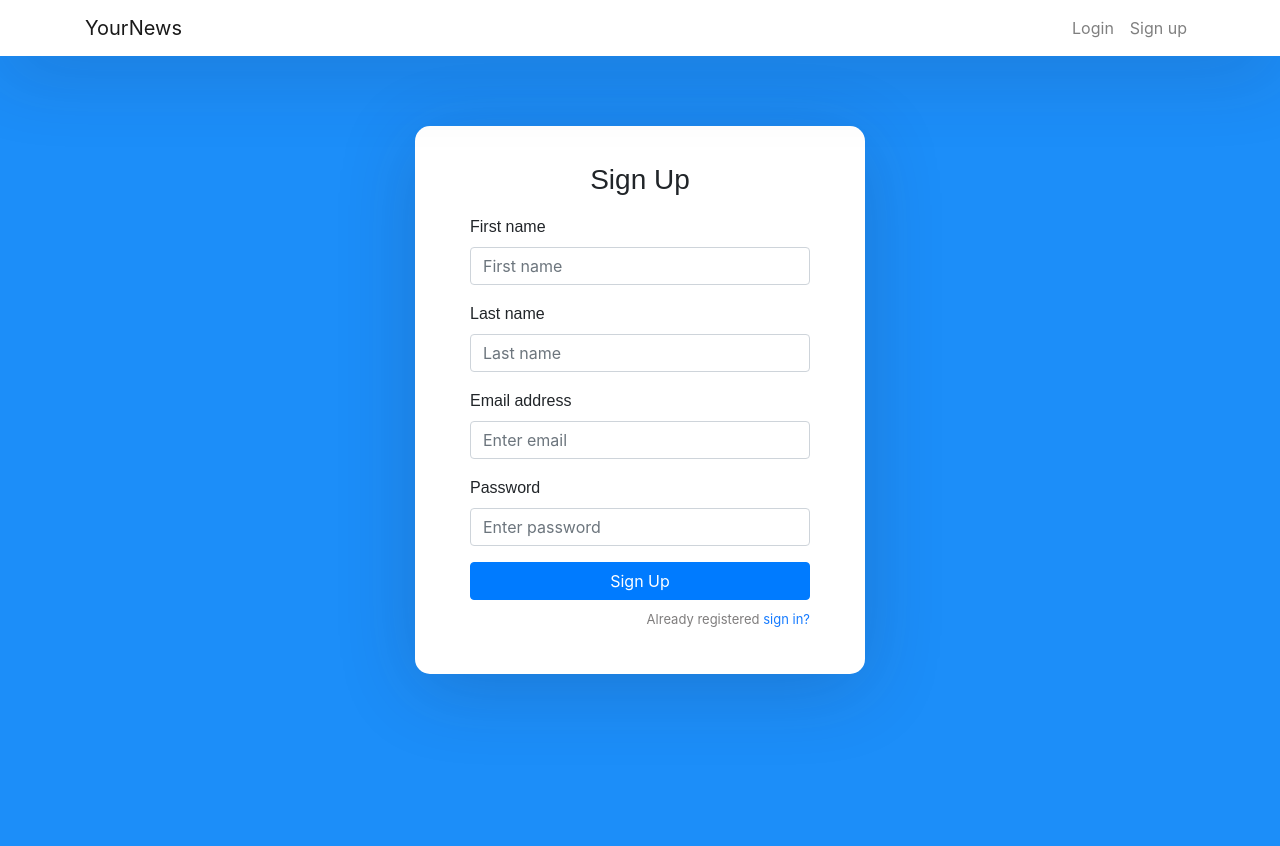
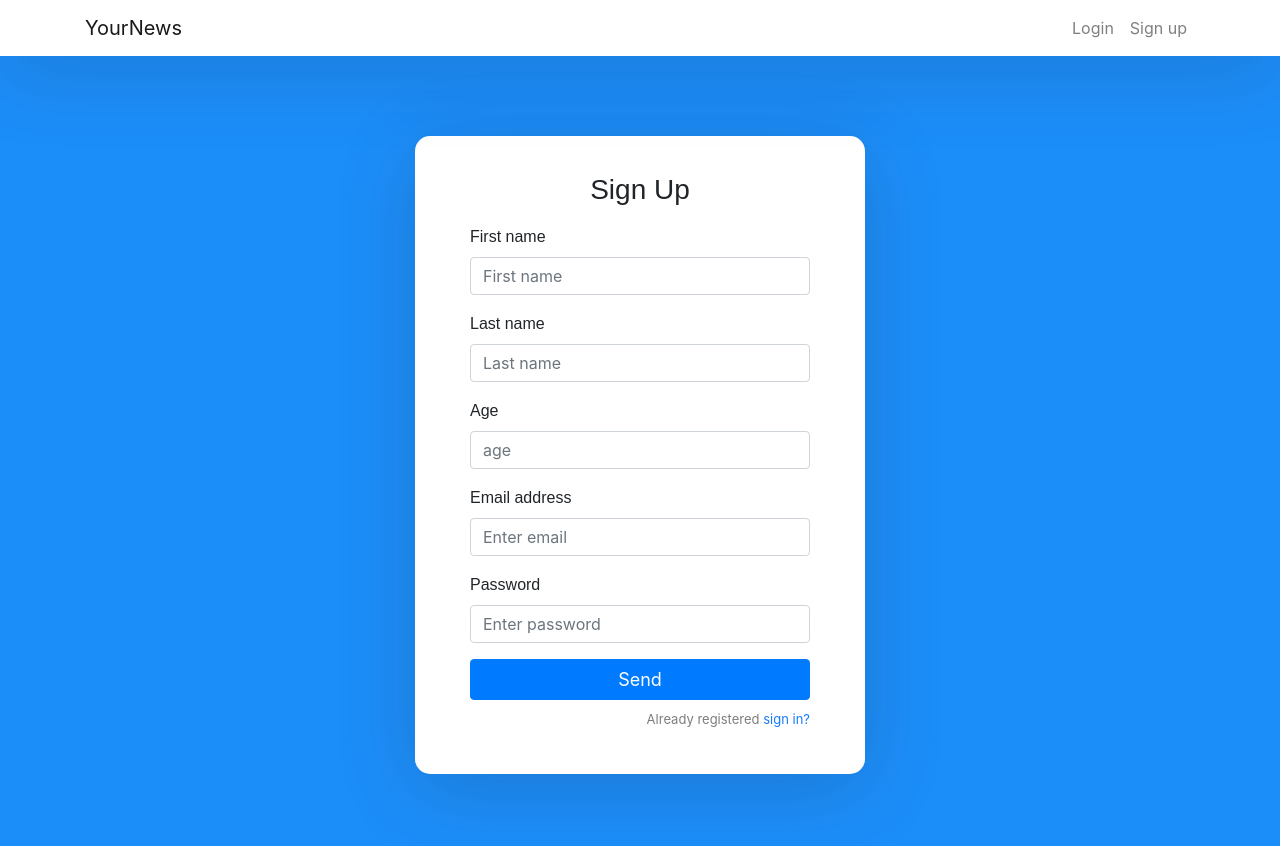
Before and after one commit to kiloa44/news, a React (Create React App) app: page /sign-up in a window 1280 px wide. Shown: the top 846 px of the page. Before the commit the page ends 800 px from the top, so only its background shows below. Built offline with nearby package versions, Linux system fonts and the light colour scheme.

Commit message:
login and signup firebase connection almost done

```diff
--- a/package.json
+++ b/package.json
@@ -10,6 +10,7 @@
     "@testing-library/react": "^9.4.0",
     "@testing-library/user-event": "^7.2.1",
     "bootstrap": "^4.4.1",
+    "firebase": "^7.6.1",
     "react": "^16.12.0",
     "react-dom": "^16.12.0",
     "react-router-dom": "^5.1.2",
--- a/src/App.js
+++ b/src/App.js
@@ -33,8 +33,8 @@ function App() {
           </div>
         </nav>
 
-        <div className="auth-wrapper">
-          <div className="auth-inner">
+        <div className="auth-wrapper" style={{marginTop:55}}>
+          <div className="auth-inner" >
             <Switch>
               <Route exact path="/" component={Login} />
               <Route path="/login" component={Login} />
--- a/src/components/login.js
+++ b/src/components/login.js
@@ -1,6 +1,22 @@
 import React, { Component } from "react";
+import * as firebase from 'firebase'
 
 export default class Login extends Component {
+  state={
+    email:'',
+    password:''
+  }
+  addUser=()=>{
+    let {email,password} = this.state;
+    firebase.auth().signInWithEmailAndPassword(email, password).catch(function(error) {
+      // Handle Errors here.
+      var errorCode = error.code;
+      var errorMessage = error.message;
+      console.log(errorCode,errorMessage);
+
+      // ...
+    });
+  }
   render() {
     return (
       <form>
@@ -12,6 +28,8 @@ export default class Login extends Component {
             type="email"
             className="form-control"
             placeholder="Enter email"
+            value={this.state.email}
+            onChange={event => this.setState({ email: event.target.value })}
           />
         </div>
 
@@ -21,6 +39,8 @@ export default class Login extends Component {
             type="password"
             className="form-control"
             placeholder="Enter password"
+            value={this.state.password}
+            onChange={event => this.setState({ password: event.target.value })}
           />
         </div>
 
@@ -37,12 +57,10 @@ export default class Login extends Component {
           </div>
         </div>
 
-        <button type="submit" className="btn btn-primary btn-block">
+        <button type="submit" className="btn btn-primary btn-block" onClick={this.addUser}>
           Submit
         </button>
-        <p className="forgot-password text-right">
-          Forgot <a href="#">password?</a>
-        </p>
+
       </form>
     );
   }
--- a/src/components/signup.js
+++ b/src/components/signup.js
@@ -1,6 +1,47 @@
 import React, { Component } from "react";
+import * as firebase from "firebase";
 
 export default class SignUp extends Component {
+  state = {
+    email: "",
+    password: "",
+    first_name: "",
+    last_name: "",
+    age: ""
+  };
+
+  signUpUser = () => {
+    alert("in signupuser");
+    if (this.state.password.length > 7 && this.state.email != "") {
+      let { email, password, first_name, last_name, age } = this.state;
+      firebase
+        .auth()
+        .createUserWithEmailAndPassword(email, password)
+        .catch(function(error) {
+          // Handle Errors here.
+          var errorCode = error.code;
+          var errorMessage = error.message;
+          // ...
+        })
+        .then(function() {
+          const db = firebase.firestore();
+          alert("in then");
+          db.collection("users")
+            .add({
+              first_name: first_name,
+              last_name: last_name,
+              age: age
+            })
+            .then(function(docRef) {
+              console.log("Document written with ID: ", docRef.id);
+            })
+            .catch(function(error) {
+              console.error("Error adding document: ", error);
+            });
+        });
+    }
+  };
+
   render() {
     return (
       <form>
@@ -12,12 +53,32 @@ export default class SignUp extends Component {
             type="text"
             className="form-control"
             placeholder="First name"
+            value={this.state.first_name}
+            onChange={event =>
+              this.setState({ first_name: event.target.value })
+            }
           />
         </div>
 
         <div className="form-group">
           <label>Last name</label>
-          <input type="text" className="form-control" placeholder="Last name" />
+          <input
+            type="text"
+            className="form-control"
+            placeholder="Last name"
+            value={this.state.last_name}
+            onChange={event => this.setState({ last_name: event.target.value })}
+          />
+        </div>
+        <div className="form-group">
+          <label>Age</label>
+          <input
+            type="text"
+            className="form-control"
+            placeholder="age"
+            value={this.state.age}
+            onChange={event => this.setState({ age: event.target.value })}
+          />
         </div>
 
         <div className="form-group">
@@ -26,6 +87,8 @@ export default class SignUp extends Component {
             type="email"
             className="form-control"
             placeholder="Enter email"
+            value={this.state.email}
+            onChange={event => this.setState({ email: event.target.value })}
           />
         </div>
 
@@ -35,12 +98,15 @@ export default class SignUp extends Component {
             type="password"
             className="form-control"
             placeholder="Enter password"
+            value={this.state.password}
+            onChange={event => this.setState({ password: event.target.value })}
           />
         </div>
-
-        <button type="submit" className="btn btn-primary btn-block">
-          Sign Up
-        </button>
+        <a className="btn btn-primary btn-block white"
+        onClick={this.signUpUser}
+        style={{fontSize:18}}
+        >Send
+        </a>
         <p className="forgot-password text-right">
           Already registered <a href="#">sign in?</a>
         </p>
--- a/src/index.js
+++ b/src/index.js
@@ -4,6 +4,19 @@ import { BrowserRouter } from "react-router-dom";
 import './index.css';
 import App from './App';
 import * as serviceWorker from './serviceWorker';
+import * as firebase from 'firebase';
+
+const firebaseConfig = {
+    apiKey: "AIzaSyAT0TZuzOq-SXIH93fsNhWcR4Ysyp-d69Q",
+    authDomain: "emerald-abbey-251212.firebaseapp.com",
+    databaseURL: "https://emerald-abbey-251212.firebaseio.com",
+    projectId: "emerald-abbey-251212",
+    storageBucket: "emerald-abbey-251212.appspot.com",
+    messagingSenderId: "549791872833",
+    appId: "1:549791872833:web:4c66d109e70615cd1293c0",
+    measurementId: "G-7581XXRPNE"
+  };
+firebase.initializeApp(firebaseConfig);
 
 ReactDOM.render(
 <BrowserRouter>
```
Also changed, not shown: 1 other file (tests, documents, lock files or other folders).
